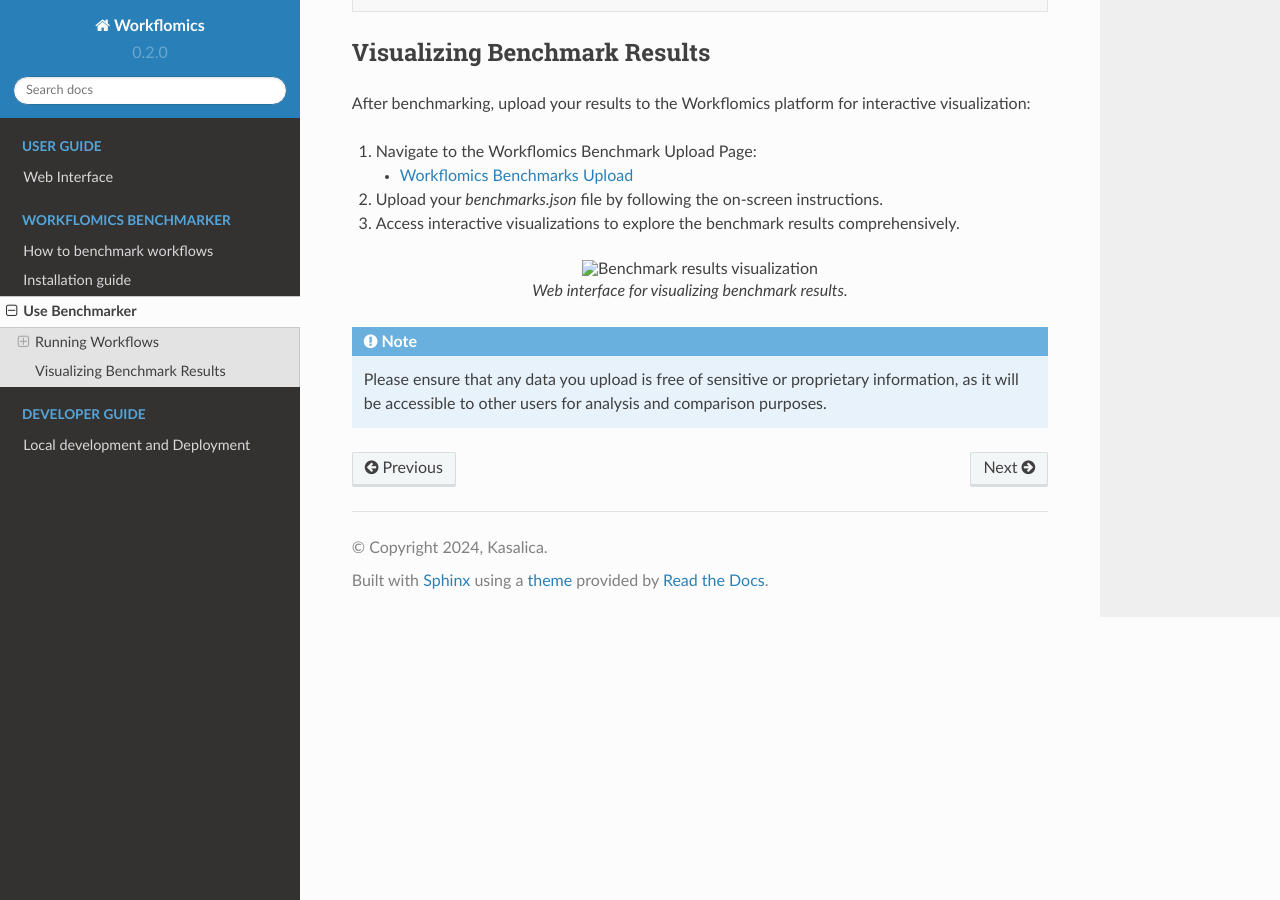
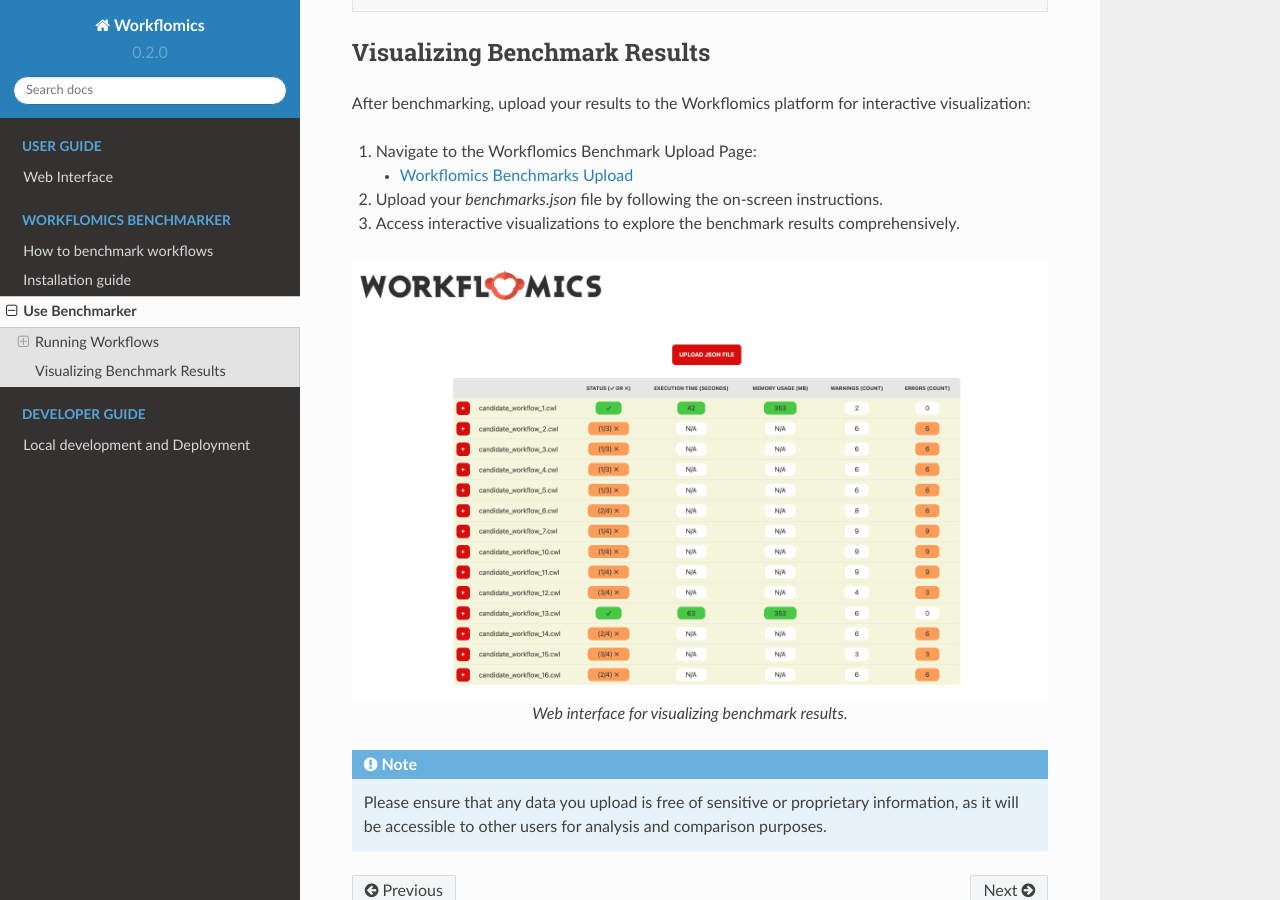
Before and after one commit to Workflomics/workflomics-readthedocs, a Sphinx documentation site: the page built from docs/source/workflomics-benchmarker/benchmarker-usage.rst, in a window 1280 px wide and 900 px high, scrolled down 1608 px. Built offline with Sphinx 7.4.7 and the Read the Docs theme 2.0.0, drawn with Linux system fonts in a browser that asks for light colours.

Commit message:
Fix image path

```diff
--- a/docs/source/workflomics-benchmarker/benchmarker-usage.rst
+++ b/docs/source/workflomics-benchmarker/benchmarker-usage.rst
@@ -79,7 +79,7 @@ After benchmarking, upload your results to the Workflomics platform for interact
 3. Access interactive visualizations to explore the benchmark results comprehensively.
 
 
-.. figure:: ./screenshots/runtime-benchmarks.png
+.. figure:: ../user-guide/screenshots/runtime-benchmarks.png
    :align: center
    :alt: Benchmark results visualization
 
```
